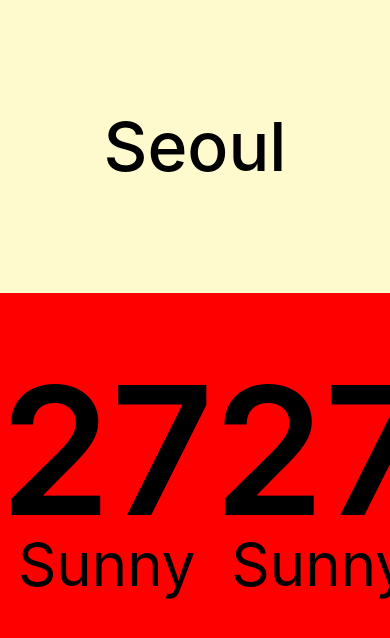
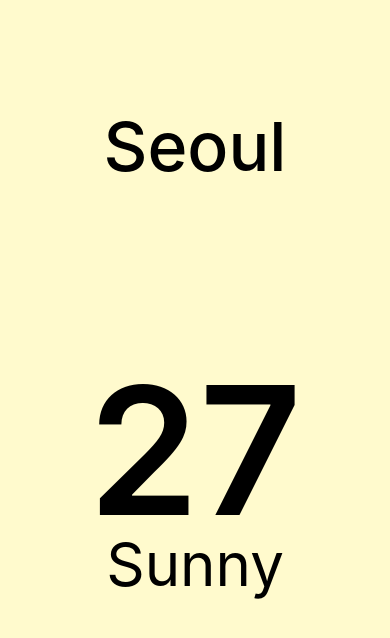
Before and after one commit to myounghaklee/bOOKbOOk, a React Native app in the folder HakWeather/: screen / in a window 390 px wide. Shown: the top 638 px of the page. Built offline with nearby package versions, Linux system fonts and the light colour scheme.

Commit message:
learning scrollView

```diff
--- a/HakWeather/App.js
+++ b/HakWeather/App.js
@@ -2,14 +2,14 @@ import { StatusBar } from "expo-status-bar";
 import React from "react";
 import { View ,Text, StyleSheet, ScrollView, Dimensions} from "react-native";
 
-const {height, width } = Dimensions.get("window");
+const {height:SCREEN_HEIGHT, width:SCREEN_WIDTH } = Dimensions.get("window");
 export default function App() {
   return (
     <View style={style.container}>
       <View style={style.city}>
         <Text style={style.cityName}>Seoul</Text>
       </View>
-      <ScrollView horizontal contentContainerStyle={style.weather}>
+      <ScrollView pagingEnabled horizontal contentContainerStyle={style.weather}>
         <View style={style.day}>
           <Text style={style.temp}>27</Text>
           <Text style={style.description}>Sunny</Text>
@@ -48,10 +48,11 @@ const style = StyleSheet.create({
     fontWeight:"500",
   },
   weather:{
-    backgroundColor:"red" ,
+
   },
 
   day:{
+    width:SCREEN_WIDTH,
     alignItems : "center",
   },
   temp:{
```
Also changed, not shown: 1 other file (tests, documents, lock files or other folders).
